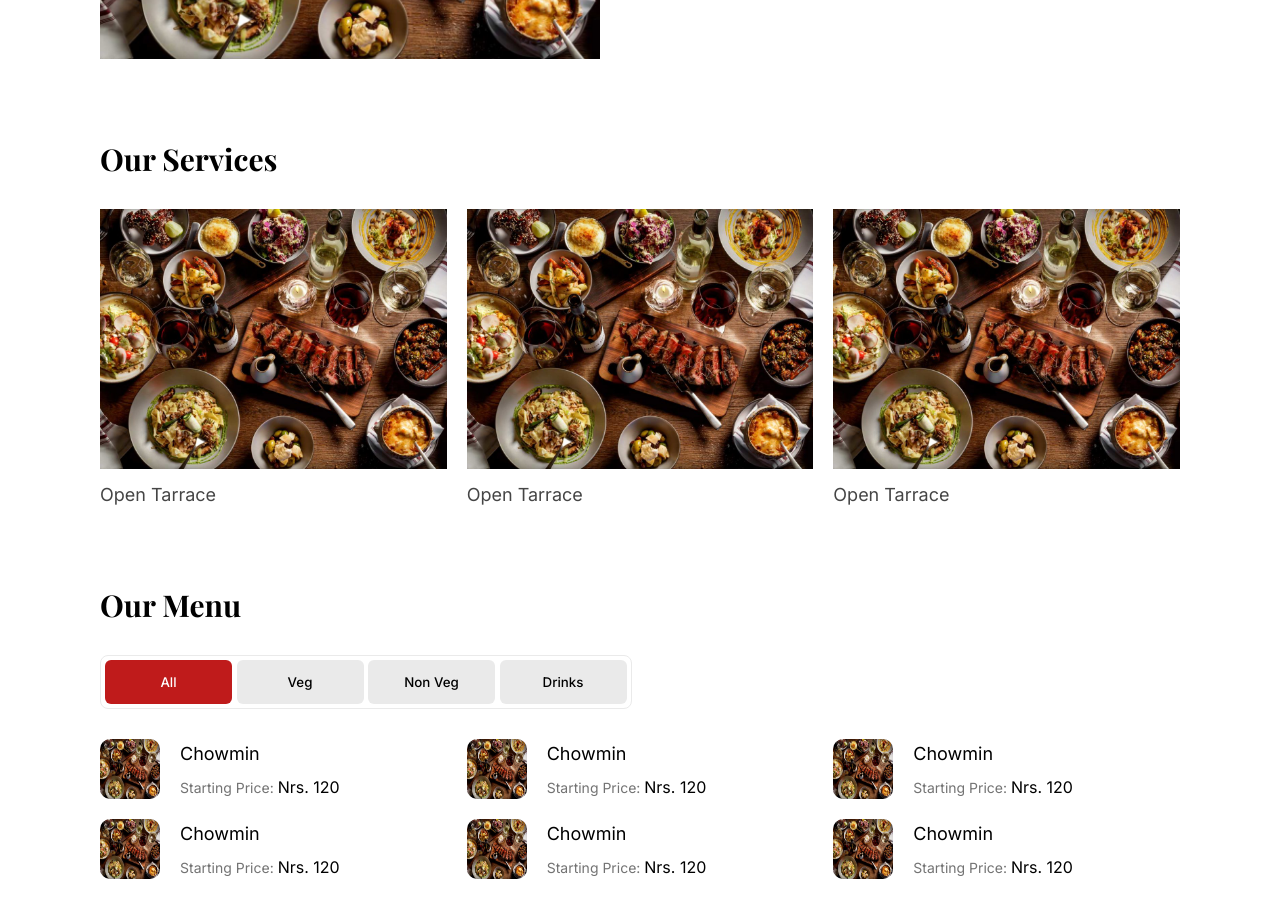
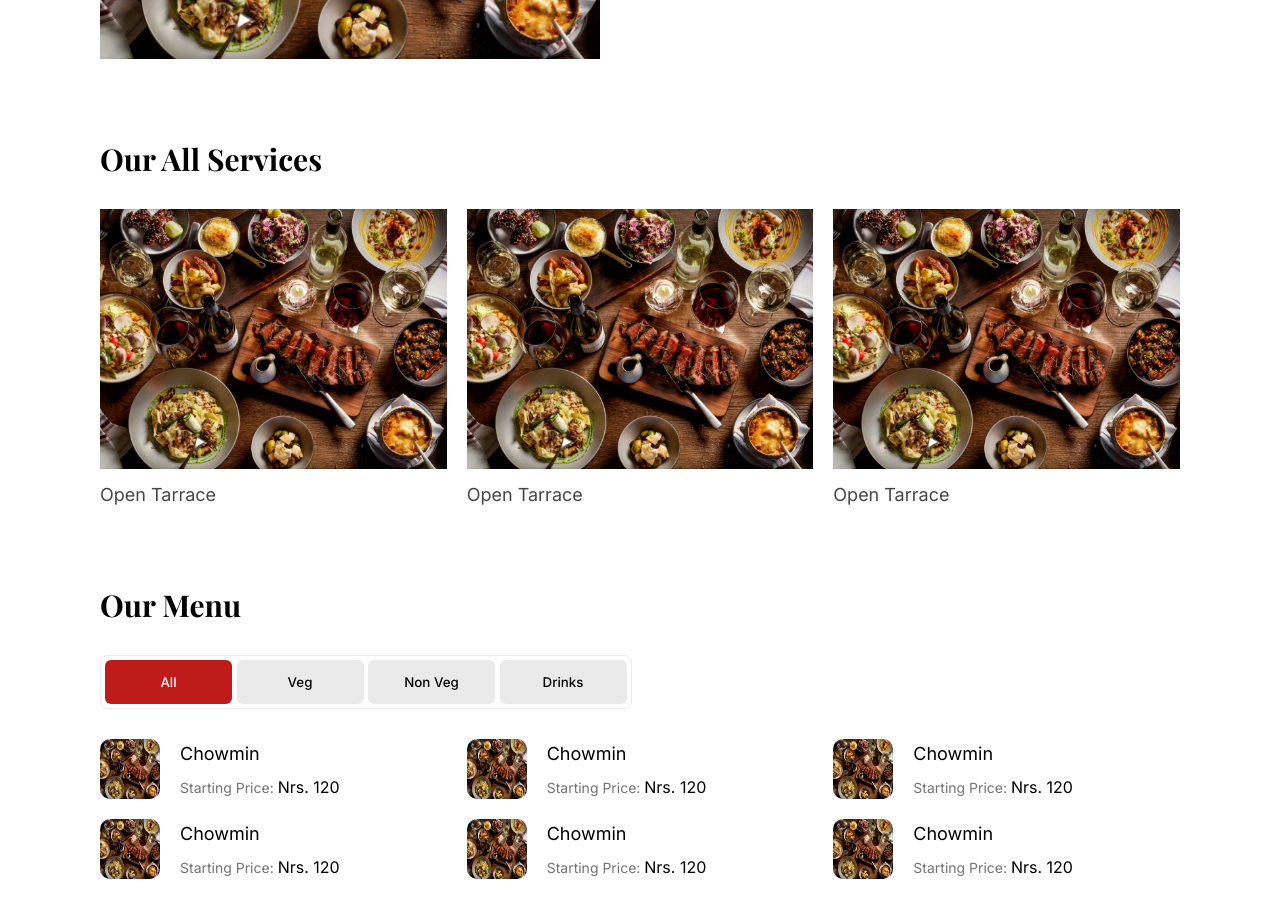
Before and after one commit to AnilK-Panta/abcrestro, a plain HTML site: page index.html in a window 1280 px wide. Shown: the part 1120-2017 px from the top of the page. Drawn offline with nearby package versions, Linux system fonts and the light colour scheme; a web font is replaced by a local one.

Commit message:
new change

```diff
--- a/index.html
+++ b/index.html
@@ -42,7 +42,7 @@
       </div>
     </div>
     <div class="services">
-      <h2>Our Services</h2>
+      <h2>Our All Services</h2>
       <div class="wrapper" id="servicesWrap">
         <div class="card">
           <img src="images/about.jpg" alt="">
```
